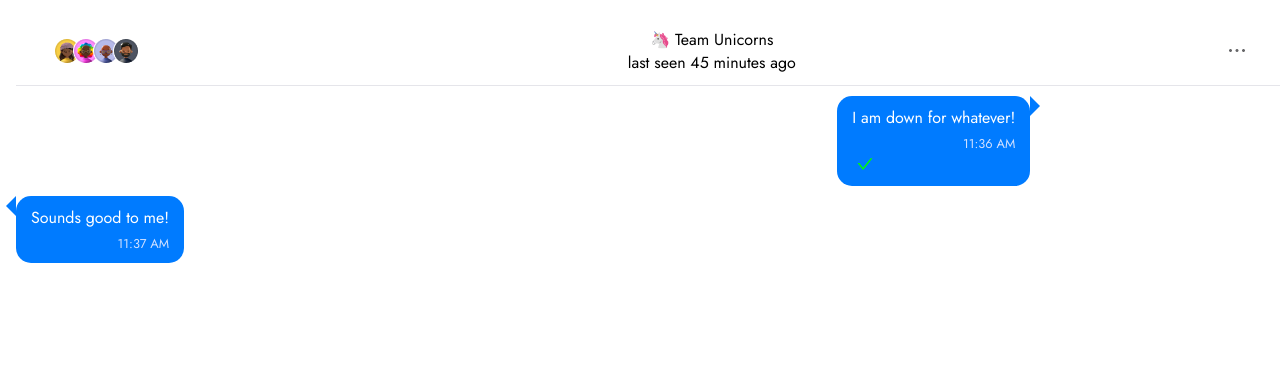
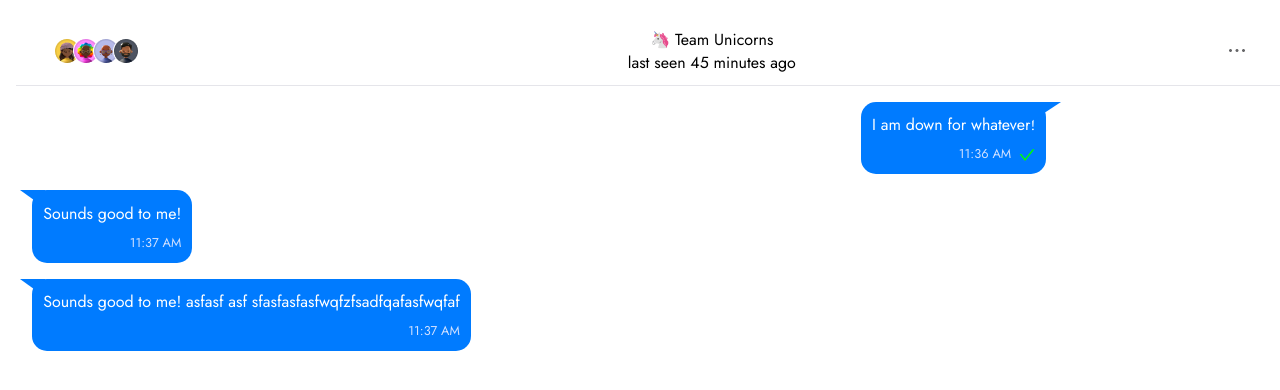
Before and after one commit to Pavl0ffN94/test-telekom_service, a Next.js app: page / in a window 1280 px wide. Shown: the top 390 px of the page. Built offline with nearby package versions, Linux system fonts and the light colour scheme.

Commit message:
add message box

```diff
--- a/app/components/messageBox/index.tsx
+++ b/app/components/messageBox/index.tsx
@@ -1,9 +1,9 @@
-'use client'
+'use client';
 
 import React, {type FC} from 'react';
 import styles from './style.module.css';
 import dayjs from 'dayjs';
-import {  CheckOutlined } from '@ant-design/icons';
+import {CheckOutlined} from '@ant-design/icons';
 
 interface IMessageBox {
   message: string;
@@ -11,15 +11,17 @@ interface IMessageBox {
   isMine: boolean;
 }
 
-export const MessageBox:FC<IMessageBox> = ({ message, timestamp, isMine }) => {
+export const MessageBox: FC<IMessageBox> = ({message, timestamp, isMine}) => {
   const formattedTime = dayjs(timestamp).format('h:mm A');
 
   return (
-     <div className={`${styles.message} ${isMine ? styles.mine : styles.their}`}>
+    <div className={`${styles.message} ${isMine ? styles.mine : styles.their}`}>
       <div className={`${styles.text} ${isMine ? styles.mineText : styles.theirText}`}>
-        <p className={styles.messageContent}>{message}</p>
-        <span className={styles.timestamp}>{formattedTime}</span>
-        {isMine && <CheckOutlined className={styles.icon} />}
+        <div className={styles.messageContent}>{message}</div>
+        <div className={styles.mesageInfo}>
+          <div className={styles.timestamp}>{formattedTime}</div>
+          {isMine && <CheckOutlined className={styles.icon} />}
+        </div>
       </div>
     </div>
   );
--- a/app/components/messageBox/style.module.css
+++ b/app/components/messageBox/style.module.css
@@ -1,8 +1,8 @@
-/* components/ChatMessage.module.css */
 .message {
   display: flex;
   align-items: flex-start;
-  margin: 10px 0;
+  gap: 1rem;
+  margin: 1rem;
   max-width: 80%;
   position: relative;
 }
@@ -18,9 +18,13 @@
 .text {
   background-color: #007bff;
   color: white;
-  padding: 10px 15px;
+  padding: 0.7rem;
   border-radius: 15px;
   position: relative;
+  display: flex;
+  flex-direction: column; /* Изменение для вертикального расположения */
+  gap: 0.5rem;
+  max-width: 100%; /* Для предотвращения выхода за пределы контейнера */
 }
 
 .mineText::after, .theirText::after {
@@ -32,33 +36,40 @@
 }
 
 .mineText::after {
-  border-width: 10px 0 10px 10px;
+  border-width: 0px 0px 21px 32px;
   border-color: transparent transparent transparent #007bff;
-  top: 0;
-  right: -10px;
+  top: 0px;
+  right: -15px;
 }
 
 .theirText::after {
-  border-width: 10px 10px 10px 0;
+  border-width: 0px 25px 18px 4px;
   border-color: transparent #007bff transparent transparent;
   top: 0;
-  left: -10px;
+  left: -16px;
 }
 
 .messageContent {
   margin: 0;
+  word-break: break-word;
+  white-space: pre-wrap;
+}
+
+.mesageInfo {
+  display: flex;
+  width: 100%;
+  align-items: flex-end;
+  justify-content: flex-end;
+  gap: 0.5rem;
 }
 
 .timestamp {
-  display: block;
   font-size: 0.8em;
   color: #d0e0ff;
-  margin-top: 5px;
-  text-align: right;
+  white-space: nowrap;
 }
 
 .icon {
   font-size: 1em;
   color: #00ff00;
-  margin-left: 5px;
 }
--- a/app/page.tsx
+++ b/app/page.tsx
@@ -1,10 +1,14 @@
-
 import styles from './page.module.css';
 import {Header, MessageBox} from './components';
 
 const messages = [
-  { message: "I am down for whatever!", timestamp: "2024-07-10T11:36:00", isMine: true },
-  { message: "Sounds good to me!", timestamp: "2024-07-10T11:37:00", isMine: false },
+  {message: 'I am down for whatever!', timestamp: '2024-07-10T11:36:00', isMine: true},
+  {message: 'Sounds good to me!', timestamp: '2024-07-10T11:37:00', isMine: false},
+  {
+    message: 'Sounds good to me! asfasf asf sfasfasfasfwqfzfsadfqafasfwqfaf',
+    timestamp: '2024-07-10T11:37:00',
+    isMine: false,
+  },
 ];
 
 export default function Home() {
@@ -12,11 +16,10 @@ export default function Home() {
     <main className={styles.main}>
       <div className={styles.container}>
         <Header />
-         <div>
-      {messages.map((msg, index) => (
-        <MessageBox key={index} {...msg} />
-      ))}
-    </div>
+
+        {messages.map((msg, index) => (
+          <MessageBox key={index} {...msg} />
+        ))}
       </div>
     </main>
   );
```
